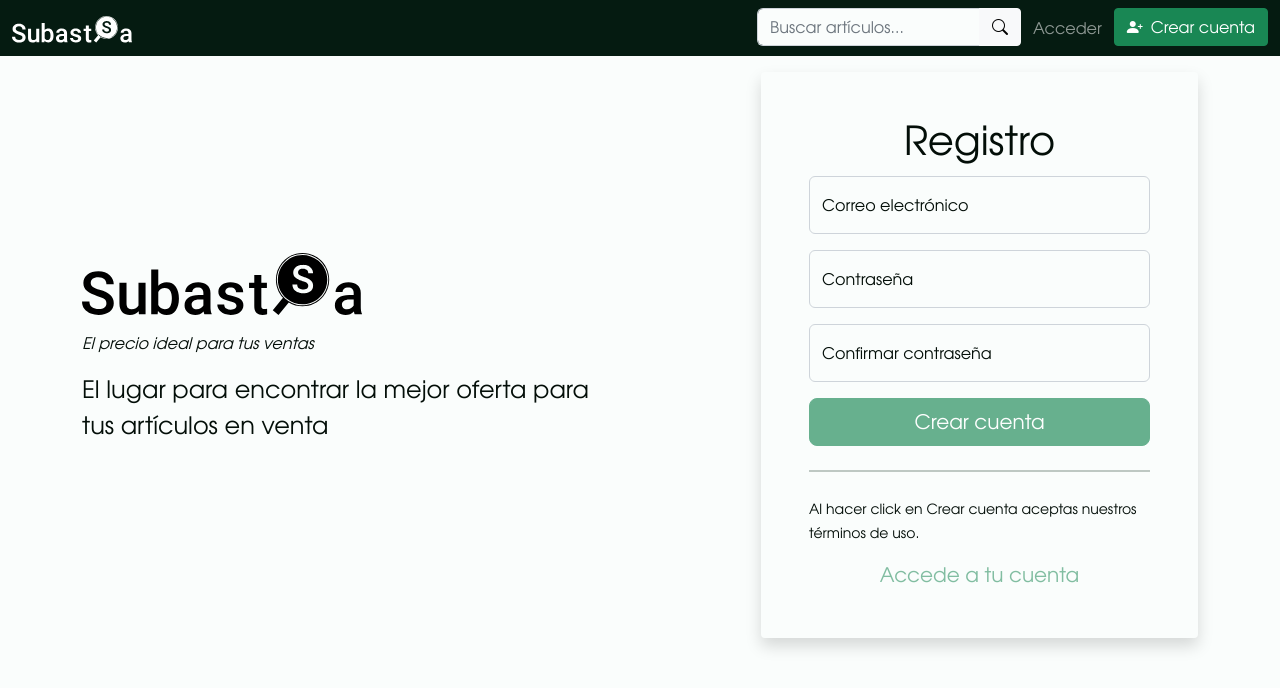
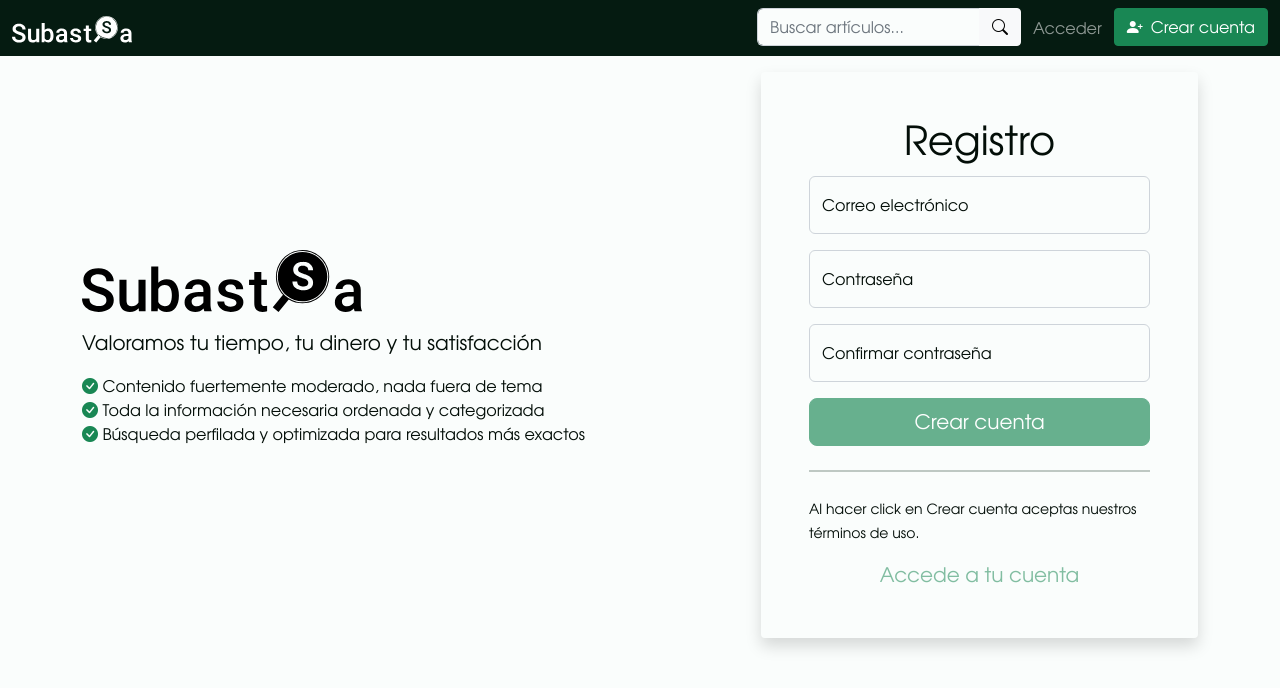
Before and after one commit to wonddark/mercadi, a React (Create React App) app: page / in a window 1280 px wide. Shown: the top 688 px of the page. Built offline with nearby package versions, Linux system fonts and the light colour scheme; no server answers.

Commit message:
Updated he home page with some goodies

```diff
--- a/src/components/HomePage.tsx
+++ b/src/components/HomePage.tsx
@@ -14,11 +14,24 @@ function HomePage() {
           <h1 className="display-4 fw-bold lh-1 mb-3">
             <SiteLogo style={{ width: "5em", height: "auto", fill: "#000" }} />
           </h1>
+          <p className="col-lg-10 fs-5">
+            Valoramos tu tiempo, tu dinero y tu satisfacción
+          </p>
           <p>
-            <em>El precio ideal para tus ventas</em>
-          </p>
-          <p className="col-lg-10 fs-4">
-            El lugar para encontrar la mejor oferta para tus artículos en venta
+            <ul className="list-unstyled">
+              <li>
+                <i className="bi bi-check-circle-fill text-primary"></i>{" "}
+                Contenido fuertemente moderado, nada fuera de tema
+              </li>
+              <li>
+                <i className="bi bi-check-circle-fill text-primary"></i> Toda la
+                información necesaria ordenada y categorizada
+              </li>
+              <li>
+                <i className="bi bi-check-circle-fill text-primary"></i>{" "}
+                Búsqueda perfilada y optimizada para resultados más exactos
+              </li>
+            </ul>
           </p>
         </div>
         <div className="d-none d-md-block col-md-6 col-lg-5 mx-auto">
```
